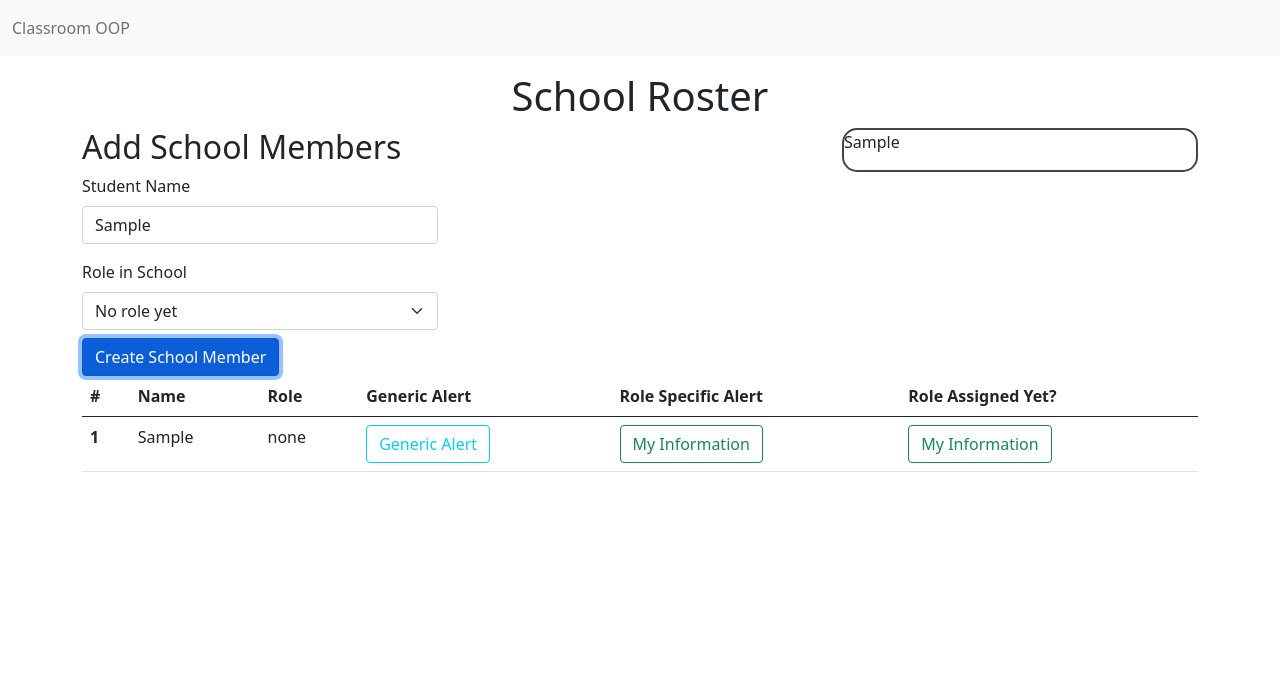
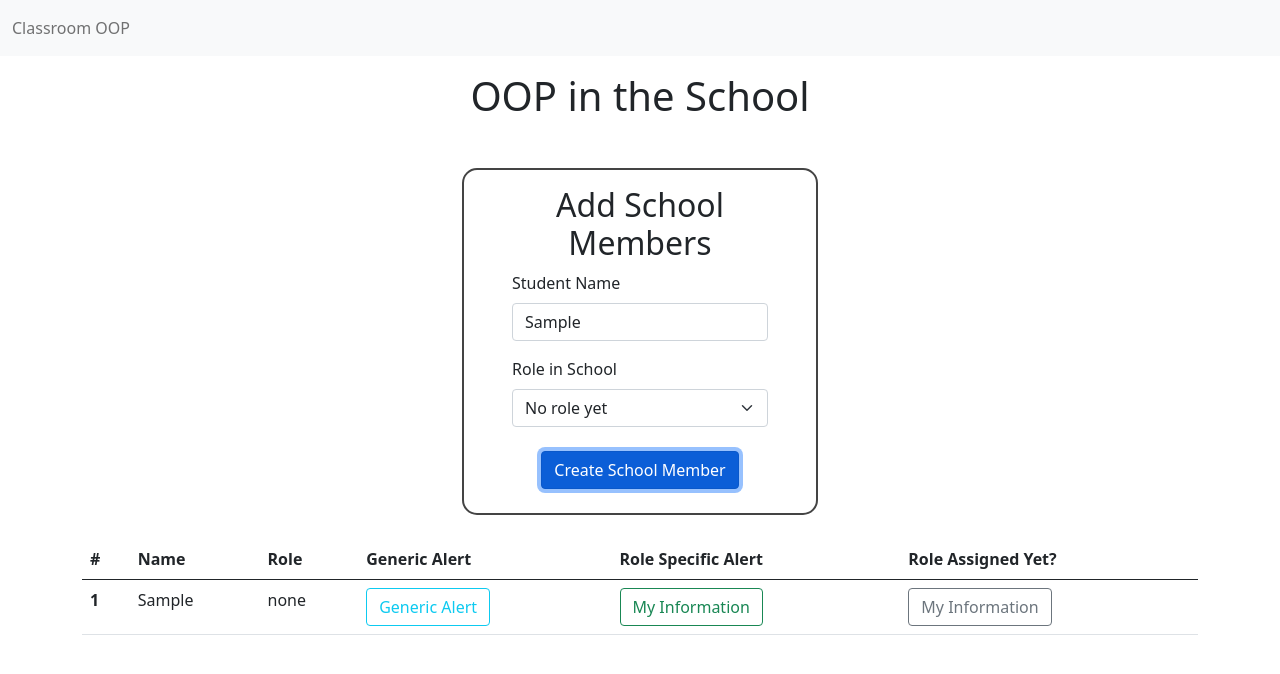
Before and after one commit to mautrey17/classroom-oop, a plain HTML site: page public/index.html in a window 1280 px wide. Both pictures are taken after typing "Sample" into the empty fields and a click on the button "Create School Member". Drawn offline with nearby package versions, Linux system fonts and the light colour scheme.

Commit message:
basic styling

```diff
--- a/public/index.html
+++ b/public/index.html
@@ -18,10 +18,14 @@
   </nav>
 
   <div class="container">
-    <h1 class="text-center mt-3">School Roster</h1>
-    <div class="row">
+    <h1 class="text-center mt-3 mb-5">OOP in the School</h1>
+    <div class="row justify-content-center">
       <div class="col">
-        <h2>Add School Members</h2>
+
+      </div>
+      <div class="col">
+        <div class="member-form px-5 mb-4">
+        <h2 class="text-center mt-3">Add School Members</h2>
         <form>
           <label class="form-label" for="name">Student Name</label>
           <input type="text" class="form-control name" placeholder="Name">
@@ -47,45 +51,17 @@
           <label class="form-label mt-3" for="grade">In charge of:</label>
           <input type="number" class=" form-control grade" placeholder="Grade Level">
         </div>
-          <button id="add-person" class="btn btn-primary mt-2" type="submit">Create School Member</button>
+        <div class="d-grid">
+          <button id="add-person" class="btn btn-primary my-4 mx-auto" type="submit">Create School Member</button>
+        </div>
+
         </form>
+        </div>
       </div>
       <div class="col">
 
-      </div>
-      <div class="col">
-        <div class="show-roster">
-          <!-- members here -->
 
-
-          <!-- <button type="button" id="btnModal" class="btn btn-primary" data-bs-toggle="modal" data-bs-target="#exampleModal">
-            Launch demo modal
-          </button> -->
-
-          <!-- Modal -->
-          <!-- <div class="modal fade" id="exampleModal" tabindex="-1" aria-labelledby="exampleModalLabel" aria-hidden="true">
-            <div class="modal-dialog">
-              <div class="modal-content">
-                <div class="modal-header">
-                  <h5 class="modal-title" id="exampleModalLabel">Modal title</h5>
-                  <button type="button" class="btn-close" data-bs-dismiss="modal" aria-label="Close"></button>
-                </div>
-                <div class="modal-body">
-                  hello
-                </div>
-                <div class="modal-footer">
-                  <button type="button" class="btn btn-secondary" data-bs-dismiss="modal">Close</button>
-                  <button type="button" class="btn btn-primary">This one</button>
-                </div>
-              </div>
-            </div>
-          </div> -->
-
-
-
-
-        </div>
-      </div>
+    </div>
     </div>
 
     <div class="show-alert">
--- a/public/logic/logic.js
+++ b/public/logic/logic.js
@@ -1,7 +1,6 @@
 //html components
 const role = document.querySelector(".role");
 const idNum = document.querySelector(".idNum");
-const showRoster = document.querySelector(".show-roster");
 const addPerson = document.querySelector("#add-person");
 const personName = document.querySelector(".name");
 const numStudents = document.querySelector(".num-students");
@@ -107,7 +106,6 @@ role.addEventListener("change", function () {
 //function to create HTML for each table row
 function createTableRow(role, name, extra, oop) {
   console.log(extra);
-  let personDiv = document.createElement("p");
   let tableRow = document.createElement("tr");
   let tableNum = document.createElement("th");
   tableNum.textContent = tableCount;
@@ -152,12 +150,10 @@ function createTableRow(role, name, extra, oop) {
   overwriteBtn.addEventListener("click", function () {
     oop.assignedRole();
   });
-  overwriteBtn.className = "btn btn-outline-success";
+  overwriteBtn.className = "btn btn-outline-secondary";
   overwriteBtn.textContent = "My Information";
   td5.appendChild(overwriteBtn);
 
-  personDiv.textContent = personName.value;
-  showRoster.appendChild(personDiv);
   rosterList.push(oop);
   tableRow.append(tableNum, td1, td2, td3, td4, td5);
   newRow.appendChild(tableRow);
--- a/public/style.css
+++ b/public/style.css
@@ -1,4 +1,4 @@
-.show-roster{
+.member-form{
     border: 2px solid #444;
     border-radius: 15px;
 }
```
Also changed, not shown: public/library/schoolMember.js (deleted, +0 -9 lines).
